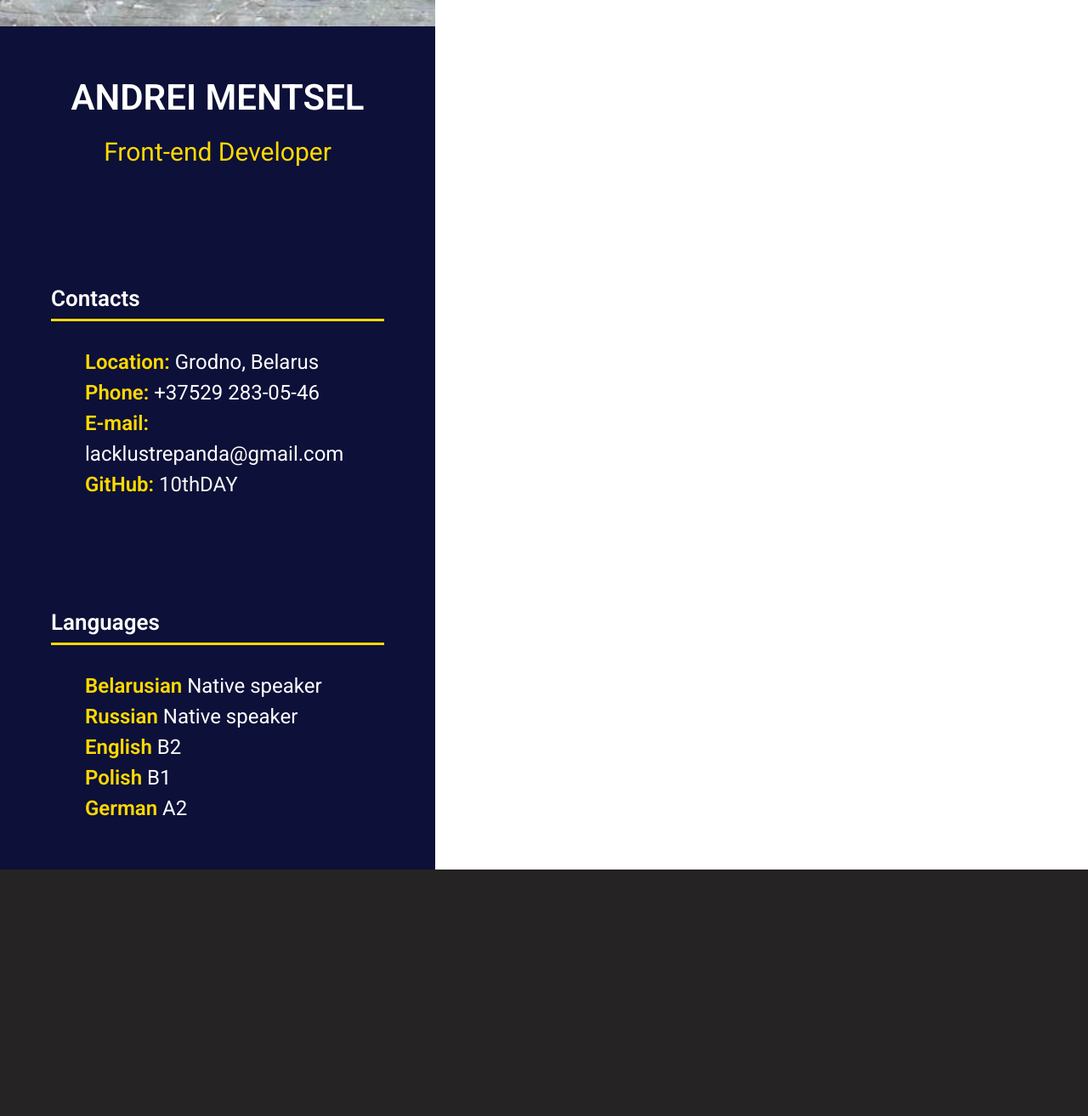
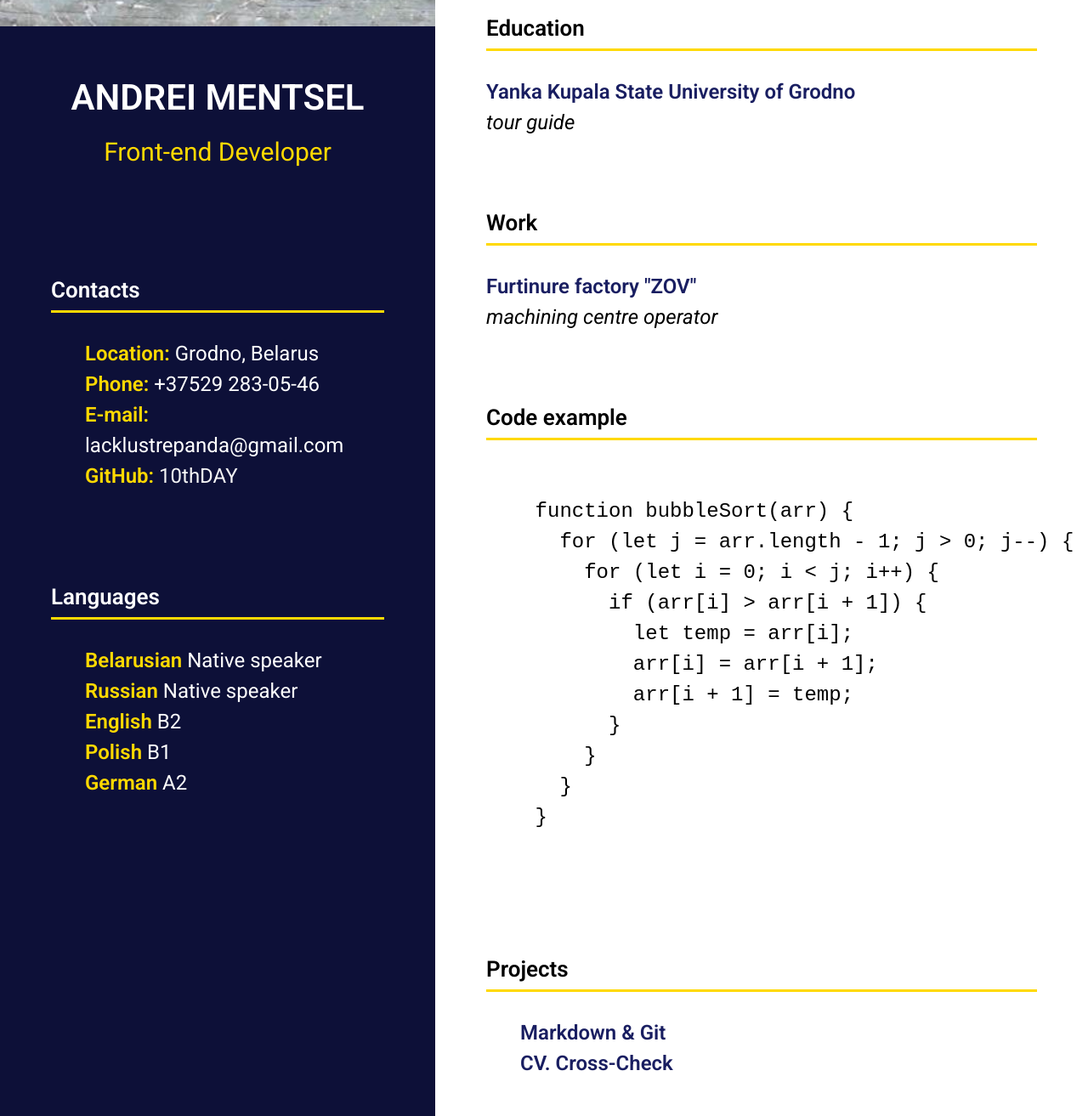
Before and after one commit to 10thDAY/rsschool-cv, a plain HTML site: page index.html in a window 1280 px wide. Shown: the part 720-2033 px from the top of the page at 85% size. Before the commit the page ends 1743 px from the top, so only its background shows below. Drawn offline with Linux system fonts and the light colour scheme.

Commit message:
feat: add info for main

```diff
--- a/index.html
+++ b/index.html
@@ -19,12 +19,13 @@
         <nav class="nav">
           <ul class="nav-list">
             <li><a class="nav-link" href="#contacts">Contacts</a></li>
+            <li><a class="nav-link" href="#languages">Languages</a></li>
             <li><a class="nav-link" href="#summary">Summary</a></li>
             <li><a class="nav-link" href="#skills">Skills</a></li>
+            <li><a class="nav-link" href="#education">Education</a></li>
+            <li><a class="nav-link" href="#work">Work</a></li>
             <li><a class="nav-link" href="#code">Code</a></li>
-            <li><a class="nav-link" href="#education">Education</a></li>
             <li><a class="nav-link" href="#projects">Projects</a></li>
-            <li><a class="nav-link" href="#languages">Languages</a></li>
           </ul>
         </nav>
       </div>
@@ -34,7 +35,7 @@
       <aside class="aside">
         <section class="profile">
           <div>
-            <img src="image.jpg" alt="my photo" class="photo" />
+            <img class="photo" src="image.jpg" alt="my photo" />
           </div>
 
           <h1 class="title">Andrei Mentsel</h1>
@@ -48,7 +49,7 @@
             <li class="section-item"><span>Phone: </span>+37529 283-05-46</li>
             <li class="section-item"><span>E-mail: </span>lacklustrepanda@gmail.com</li>
             <li class="section-item">
-              <a href="https://github.com/10thDAY" class="link" target="_blank"
+              <a class="link" href="https://github.com/10thDAY" target="_blank"
                 ><span>GitHub: </span>10thDAY</a
               >
             </li>
@@ -67,7 +68,71 @@
         </section>
       </aside>
 
-      <main class="main"></main>
+      <main class="main">
+        <section class="section" id="summary">
+          <h2 class="section-title"><span>Summary</span></h2>
+          <div>
+            I am 35 years old machine-operator from Grodno, Belarus. <br />
+            I really want to become a programmer. I will do my best to achive my goal.
+          </div>
+        </section>
+
+        <section class="section" id="skills">
+          <h2 class="section-title"><span>Skills</span></h2>
+          <ul>
+            <li class="section-item">HTML</li>
+            <li class="section-item">CSS</li>
+            <li class="section-item">JavaScript</li>
+            <li class="section-item">Git</li>
+          </ul>
+        </section>
+
+        <section class="section" id="education">
+          <h2 class="section-title"><span>Education</span></h2>
+
+          <span class="span">Yanka Kupala State University of Grodno</span><br />
+          <i>tour guide</i>
+        </section>
+
+        <section class="section" id="work">
+          <h2 class="section-title"><span>Work</span></h2>
+          <span class="span">Furtinure factory "ZOV"</span><br />
+          <i>machining centre operator</i>
+        </section>
+
+        <section class="section" id="code">
+          <h2 class="section-title"><span>Code example</span></h2>
+          <pre class="code"><code>
+    function bubbleSort(arr) {
+      for (let j = arr.length - 1; j > 0; j--) {
+        for (let i = 0; i < j; i++) {
+          if (arr[i] > arr[i + 1]) {
+            let temp = arr[i];
+            arr[i] = arr[i + 1];
+            arr[i + 1] = temp;
+          }
+        }
+      }
+    }
+        </code></pre>
+        </section>
+
+        <section class="section" id="projects">
+          <h2 class="section-title"><span>Projects</span></h2>
+          <ul>
+            <li class="section-item">
+              <a class="link" href="https://10thDAY.github.io/rsschool-cv/cv" target="_blank"
+                ><span>Markdown & Git</span>
+              </a>
+            </li>
+            <li class="section-item">
+              <a class="link" href="https://10thDAY.github.io/rsschool-cv" target="_blank"
+                ><span>CV. Cross-Check</span>
+              </a>
+            </li>
+          </ul>
+        </section>
+      </main>
     </div>
   </body>
 </html>
--- a/style.css
+++ b/style.css
@@ -31,7 +31,7 @@ li {
   justify-content: center;
   align-items: center;
   padding: 0;
-  text-transform: uppercase;
+    text-transform: uppercase;
 }
 
 .nav-link {
@@ -81,7 +81,7 @@ li {
 }
 
 .section {
-  padding: 30px 60px;
+  padding: 20px 60px;
 }
 
 .section-title span {
@@ -104,8 +104,14 @@ li {
   color: #ffd900;
 }
 
-.main .section-item span {
-  color: #0d1038;
+.main .section-item span,
+.span {
+  color: #191e61;
+  font-weight: 600;
+}
+
+.main .section-item :hover {
+  color: #ffd900;
 }
 
 .link {
```
